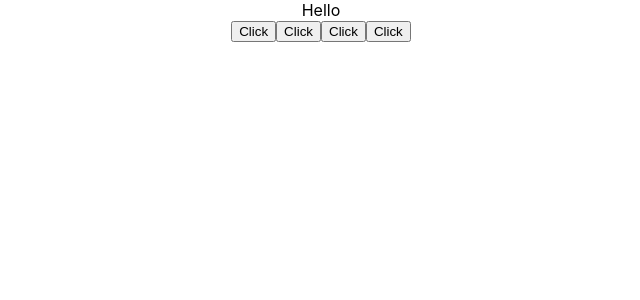
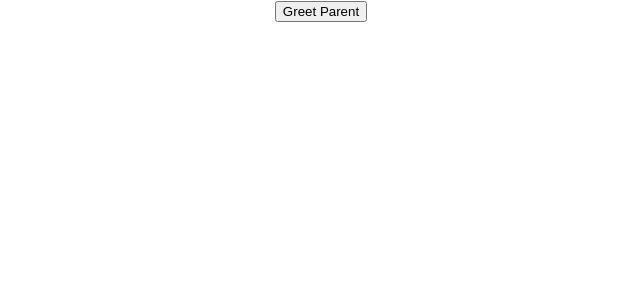
Before and after one commit to RayhanAdii/raw-learn-react, a React (Create React App) app in the folder hello-world/: page / in a window 1280 px wide. Shown: the top 300 px of the page, without its empty margins (319-959 px from the left). Built offline with nearby package versions, Linux system fonts and the light colour scheme.

Commit message:
learn use methods as props for connecting parent component to child component, file: ParentComponent.js and ChildComponent.js

```diff
--- a/hello-world/src/App.js
+++ b/hello-world/src/App.js
@@ -8,14 +8,18 @@
 import FunctionClick from './components/FunctionClick';
 import ClassClick from './components/ClassClick';
 import EventBind from './components/EventBind';
+import ParentComponent from './components/ParentComponent';
 
 function App() {
   return (
     <div className="App">
 
+    <ParentComponent/>
+
+      {/*
+
       <EventBind></EventBind>
 
-      {/*
       <FunctionClick></FunctionClick>
       <ClassClick></ClassClick>
 
--- /dev/null
+++ b/hello-world/src/components/ChildComponent.js
@@ -0,0 +1,11 @@
+import React from 'react'
+
+function ChildComponent(props) {
+  return (
+    <div>
+      <button onClick={() => props.greetHandler('child')}>Greet Parent</button>
+    </div>
+  )
+}
+
+export default ChildComponent
--- /dev/null
+++ b/hello-world/src/components/ParentComponent.js
@@ -0,0 +1,32 @@
+import React, { Component } from 'react'
+import ChildComponent from './ChildComponent'
+
+// learn how to connect parent component and Child component
+
+class ParentComponent extends Component {
+
+    constructor(props) {
+      super(props)
+
+      this.state = {
+         parentName: 'Parent'
+      }
+
+      this.greetParent = this.greetParent.bind(this)
+    }
+
+    greetParent(childName){
+        alert(`Hello ${this.state.parentName} from ${childName}`)
+    }
+
+
+  render() {
+    return (
+      <div>
+        <ChildComponent greetHandler = {this.greetParent}></ChildComponent>
+      </div>
+    )
+  }
+}
+
+export default ParentComponent
```
